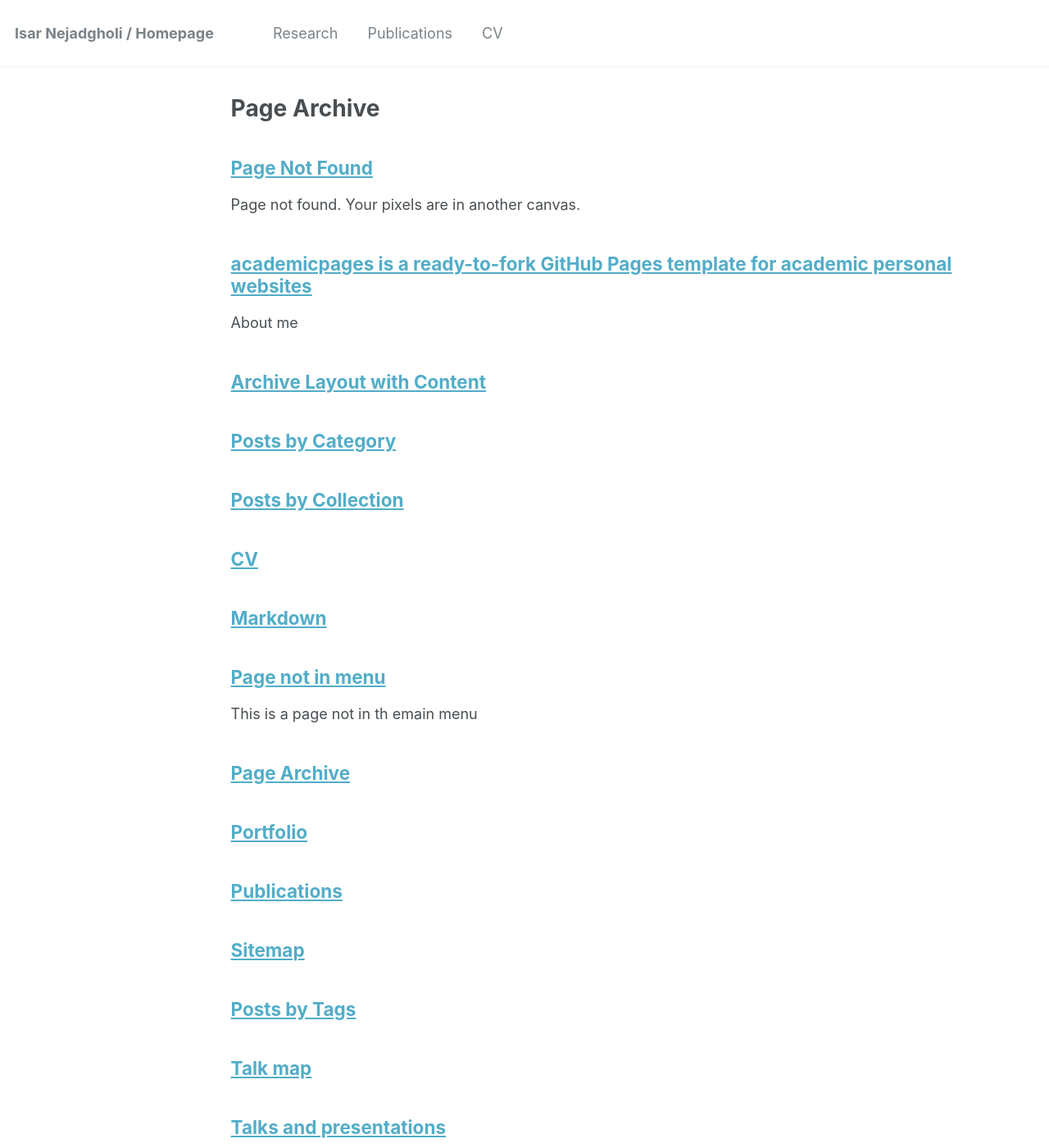
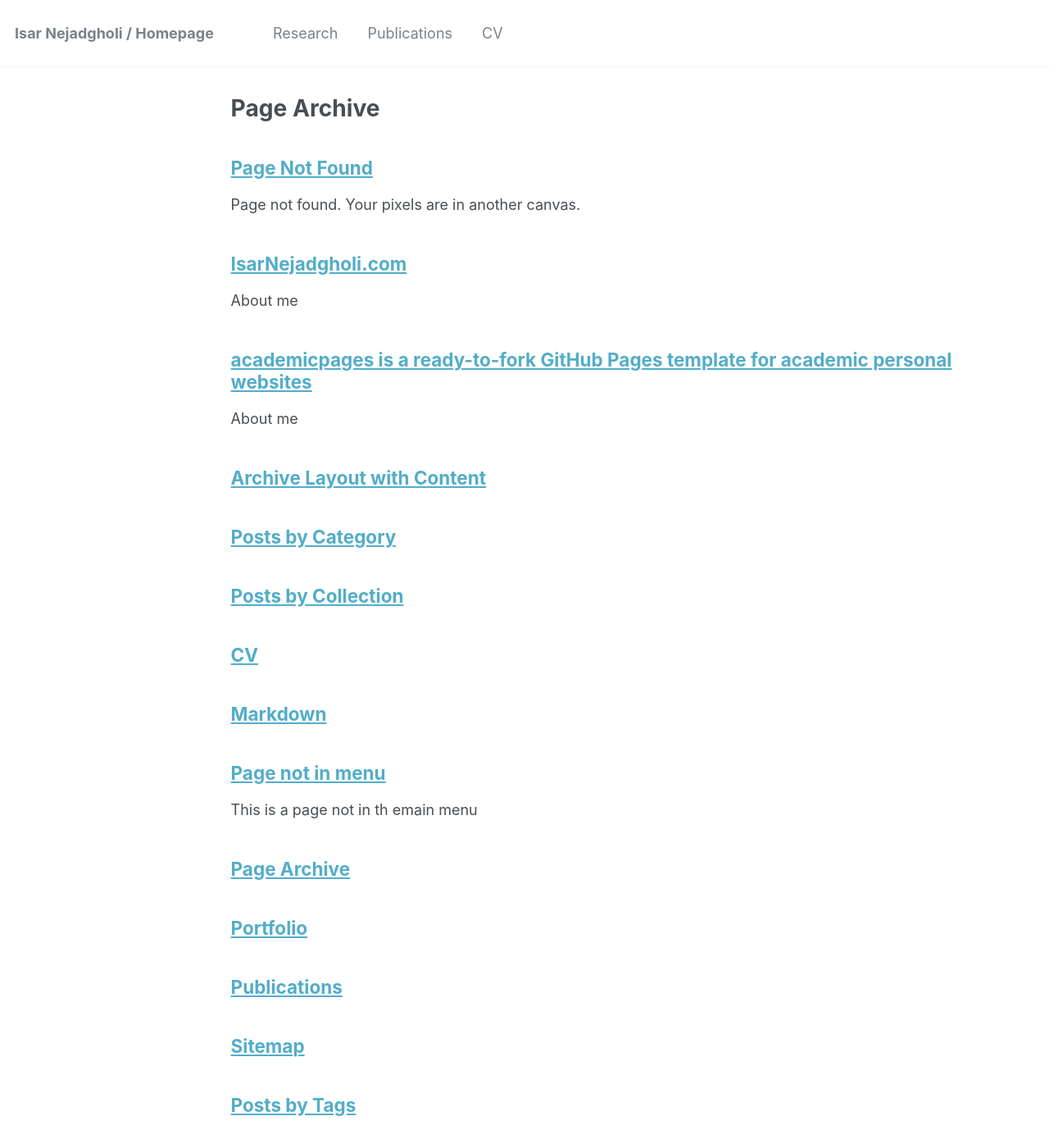
Before and after one commit to IsarNejad/IsarNejad.github.io, a Jekyll site: the page built from _pages/page-archive.html, in a window 1280 px wide and 1400 px high. Shown: the whole window at 82% size. Built offline with Jekyll 4.4.1, drawn with Linux system fonts in a browser that asks for light colours.

Commit message:
Update about.md

```diff
--- a/_pages/about.md
+++ b/_pages/about.md
@@ -1,3 +1,13 @@
+---
+permalink: /
+title: "IsarNejadgholi.com"
+excerpt: "About me"
+author_profile: true
+redirect_from:
+  - /about/
+  - /about.html
+---
+
 ## Isar Nejadgholi
 I am a Senior Research Scientist at the National Research Council Canada and an Adjunct Professor at the University of Ottawa. My research focuses on applications of deep learning models to NLP tasks, mainly medical and social media text analysis. I am also interested in explaining black box models to uncover and mitigate potential societal harms including biases. Previously, I have worked on building and deploying machine learning systems in a variety of applications, including biomedical signal, image, speech and text processing, in both academic and industrial environments.
 
```
